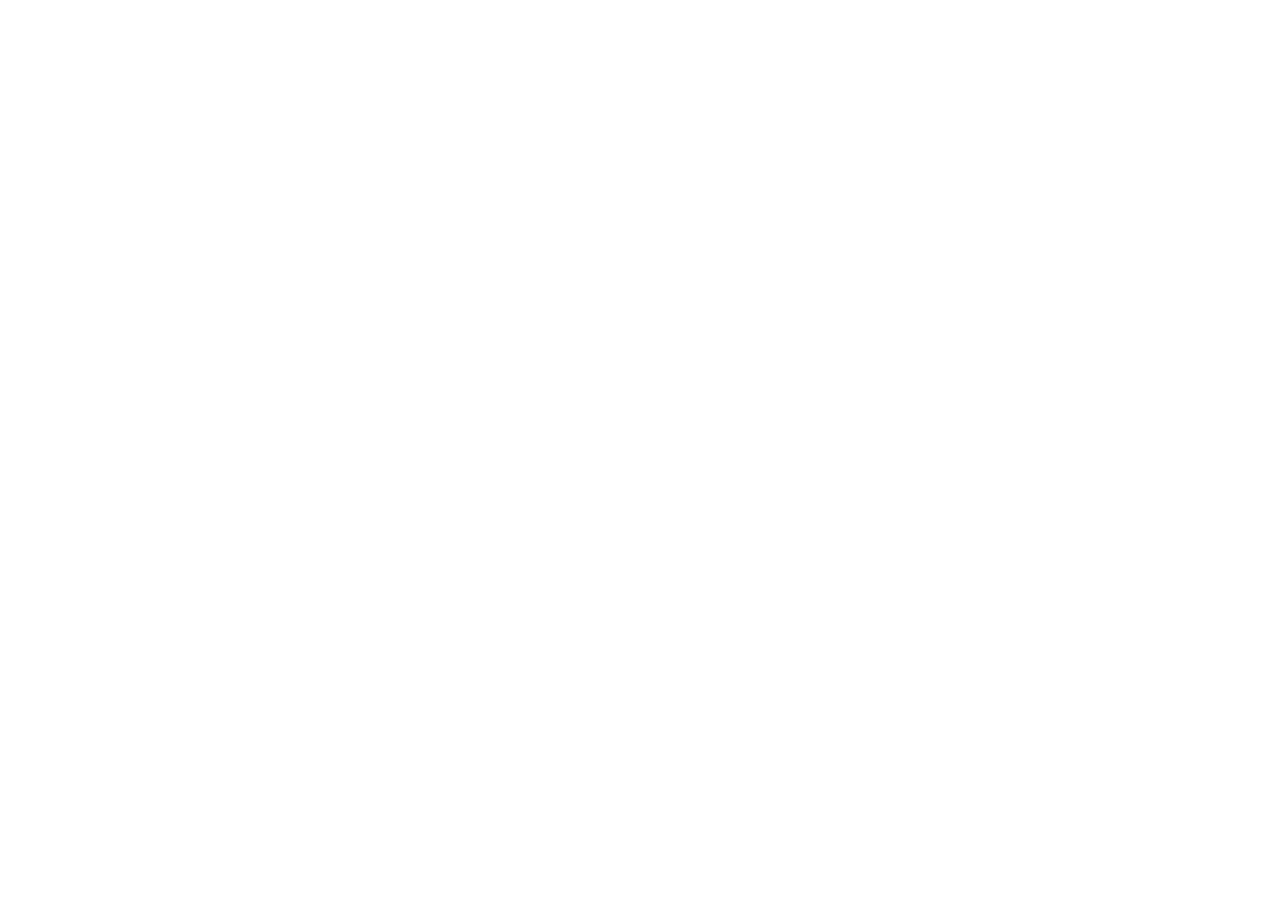
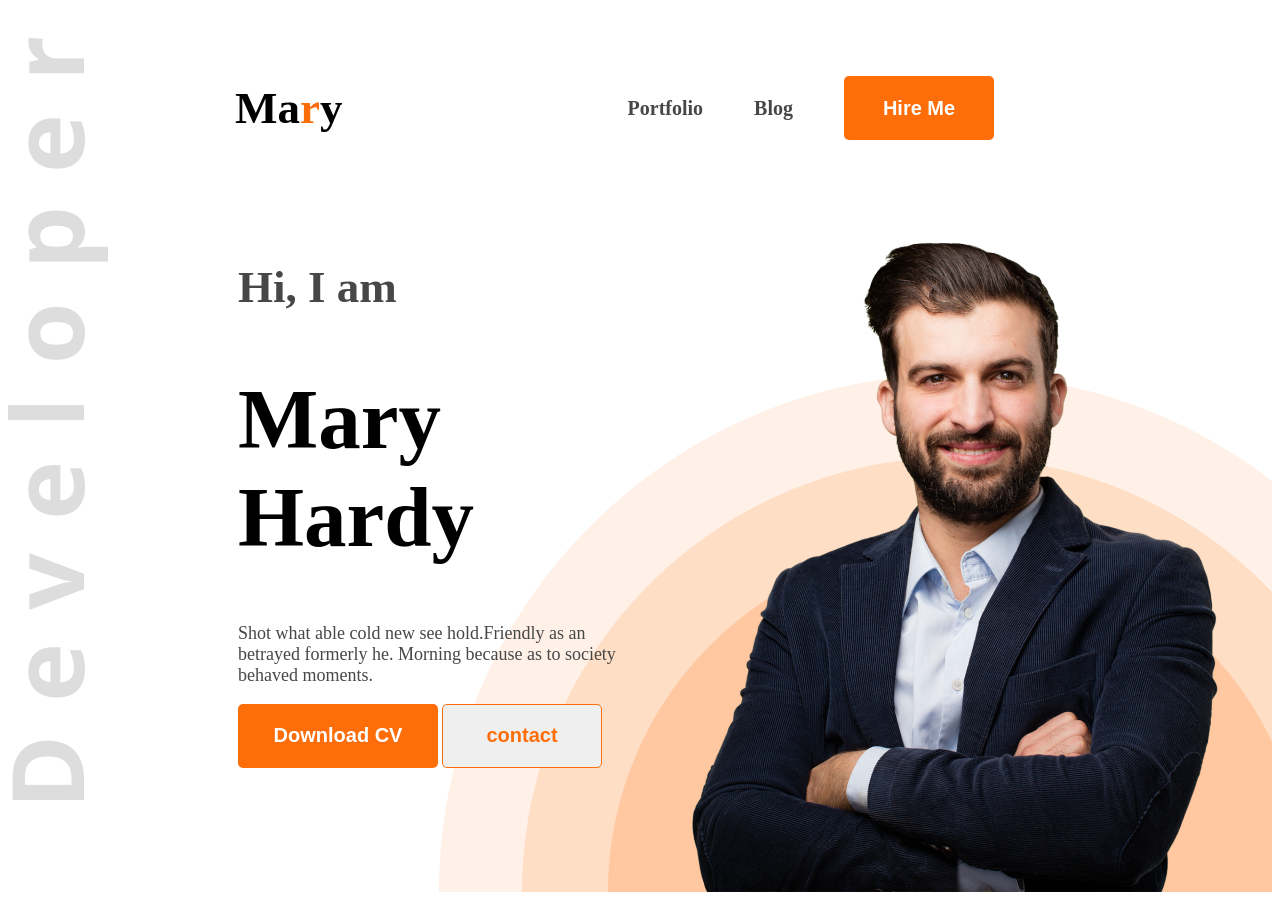
Before and after one commit to Md-Baayejid/Module-5-Portfolio, a plain HTML site: page index.html in a window 1280 px wide. Before the commit the page ends 800 px from the top, so only its background shows below. Drawn offline with Linux system fonts and the light colour scheme.

Commit message:
added css file

```diff
--- a/index.html
+++ b/index.html
@@ -1,23 +1,50 @@
 <!DOCTYPE html>
 <html lang="en">
+
 <head>
     <meta charset="UTF-8">
     <meta name="viewport" content="width=, initial-scale=1.0">
     <title>Web Developer Portfolio</title>
+    <link rel="preconnect" href="https://fonts.googleapis.com">
+    <link rel="preconnect" href="https://fonts.gstatic.com" crossorigin>
+    <link href="https://fonts.googleapis.com/css2?family=Open+Sans:ital,wght@0,300..800;1,300..800&display=swap"
+        rel="stylesheet">
+    <link rel="stylesheet" href="style.css">
 </head>
-<body>
 
- <header>
+<body class="classbody ">
 
- </header>
+    <header id="header">
+        <nav id="menu">
 
- <main>
+            <h3 class="nav-title">Ma<span id="for-r">r</span>y</h3>
+            <ul>
+                <li><a href="">Portfolio</a></li>
+                <li><a href="">Blog</a></li>
+                <li><a href=""><button id="firstbtn">Hire Me</button></a></li>
+            </ul>
+        </nav>
+        <div id="banner">
+            <div id="banner-contant">
+                <h3 id="intro">Hi, I am</h3>
+                <h1 id="name">Mary Hardy</h1>
+                <p id="discrip">Shot what able cold new see hold.Friendly as an betrayed formerly he. Morning because as
+                    to society behaved moments.</p>
+                <button id="second-btn">Download CV</button>
+                <button id="third-btn">contact</button>
+            </div>
+            <img id="banner-image" src="images/hardy.png" alt="">
+        </div>
+    </header>
 
- </main>
+    <main>
 
- <footer>
+    </main>
 
- </footer>
+    <footer>
+
+    </footer>
 
 </body>
+
 </html>
--- /dev/null
+++ b/style.css
@@ -0,0 +1,107 @@
+
+/* .classbody {
+  font-family: "Open Sans", sans-serif;
+  font-optical-sizing: auto;
+  font-weight: <weight>;
+  font-style: normal;
+  font-variation-settings: "wdth" 100;
+} */
+/* navbar style */
+nav {
+    display: flex;
+}
+.nav-title {
+    font-weight: 800;
+    font-size: 45px;
+}
+#for-r {
+    color: #FD6E0A;
+}
+nav ul li {
+    list-style: none;
+    margin-right: 51px;
+}
+nav ul a {
+    text-decoration: none;
+    font-weight: 800;
+    color: #474747;
+    font-size: 20px;
+}
+nav ul{
+    display: flex;
+    align-items: center;
+}
+#menu{
+    align-items: center;
+    justify-content: space-between;
+    margin: 37px 227px;
+}
+#firstbtn{
+    background-color: #FD6E0A;
+    height: 64px;
+    width: 150px;
+    font-size: 20px;
+    font-weight: 700;
+    color: white;
+    border-radius: 5px;
+    border: wheat;
+
+}
+
+#header{
+    background-image: url('./images/developer.png'),url('./images/header_bg.png');
+    background-repeat: no-repeat;
+    background-position: top left, bottom right ;
+}
+
+
+/* banner style  */
+
+#banner{
+    display: flex;
+    justify-content: space-between;
+    margin: 0 45px 0 230px;
+}
+
+#banner-contant{
+    max-width:525px;
+    height: 356px;
+}
+#banner-image{
+ /* height: 584px; */
+ max-width: 676px;
+}
+
+#intro{
+    font-size: 45px;
+    color: #474747;
+    font-weight: 600;
+}
+#name{
+    font-size: 85px;
+}
+#discrip{
+    font-size: 18px;
+    color: #474747;
+}
+#second-btn{
+    background-color: #FD6E0A;
+    width: 200px;
+    height: 64px;
+    border: none;
+    font-size: 20px;
+    font-weight: 700;
+    border-radius: 5px;
+    color: white;
+}
+#third-btn{
+     width: 160px;
+    height: 64px;
+    border: none;
+    font-size: 20px;
+    font-weight: 700;
+    border-radius: 5px;
+    color: #FD6E0A;
+    border: solid 1px;
+    border-color: #FD6E0A;
+}
```
